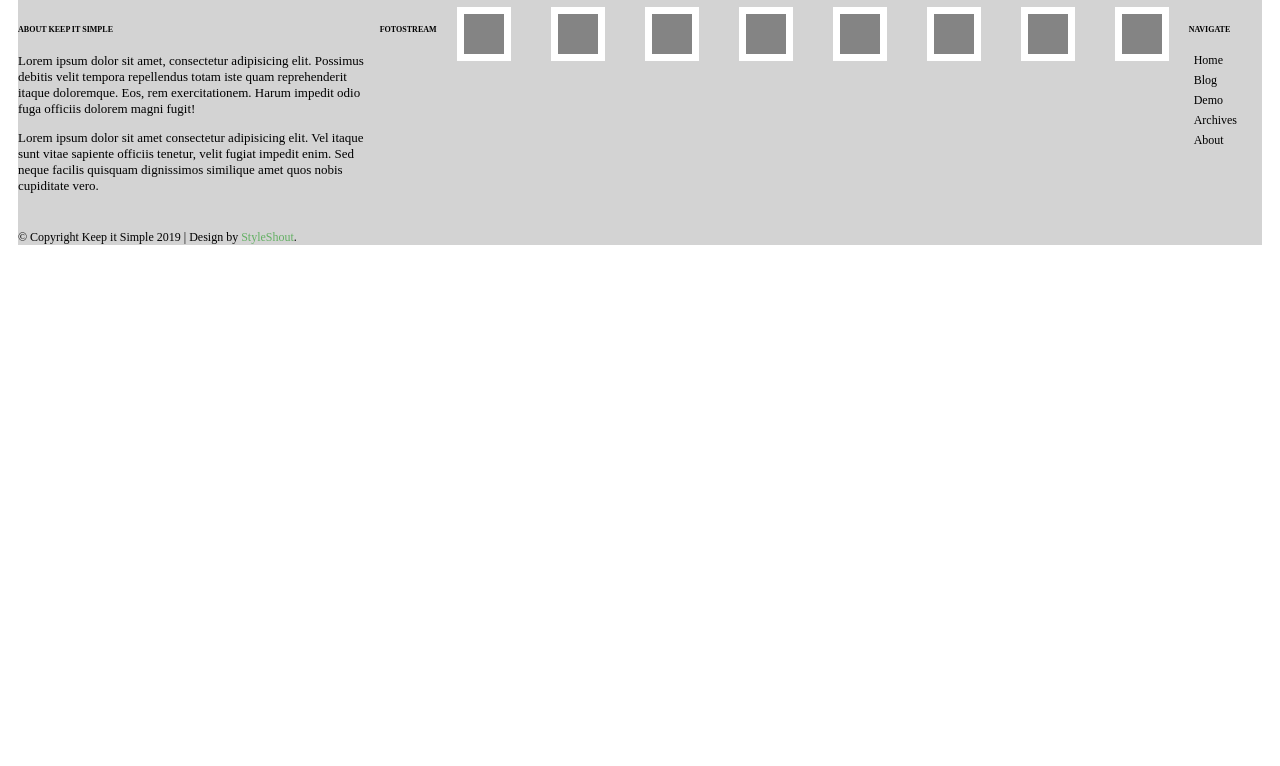
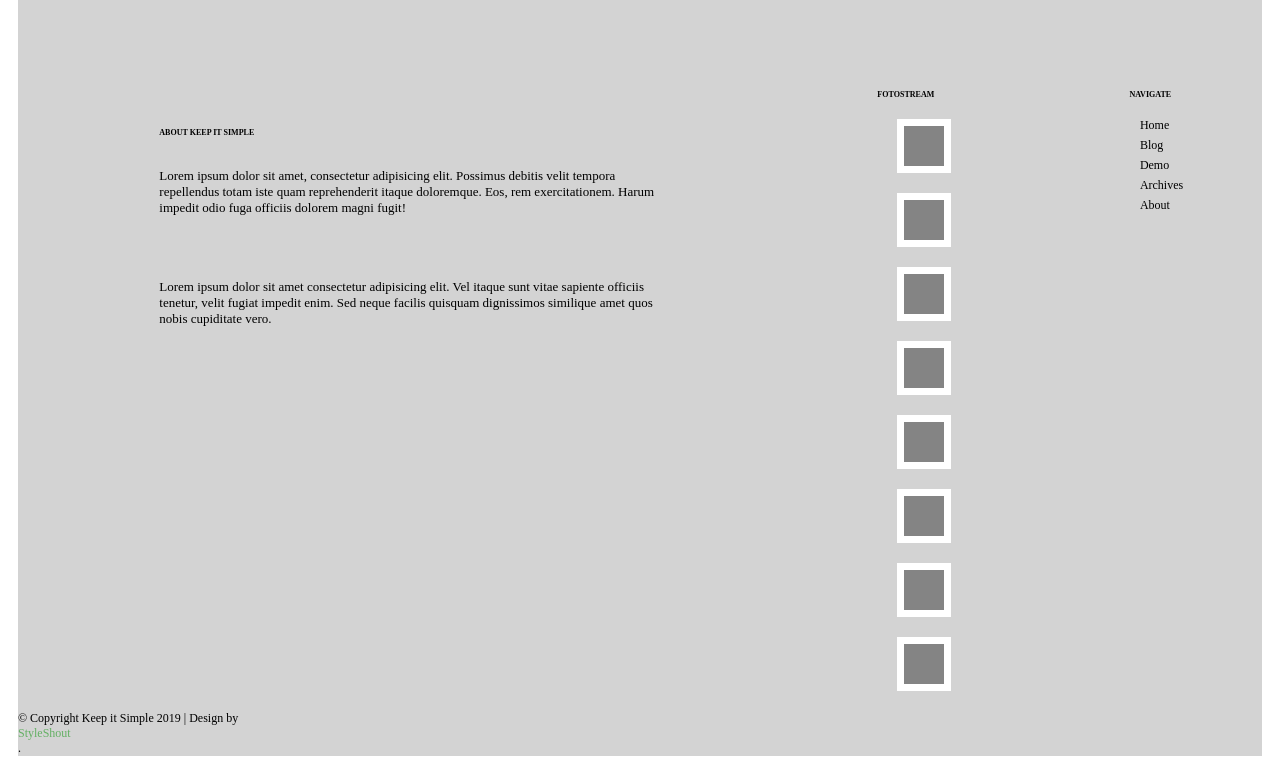
Before and after one commit to SusanaUlian/practicaNewspaper, a plain HTML site: page index.html in a window 1280 px wide. Shown: the part 1252-2018 px from the top of the page. Before the commit the page ends 1507 px from the top, so only its background shows below. Drawn offline with Linux system fonts and the light colour scheme.

Commit message:
cambios footer

```diff
--- a/index.html
+++ b/index.html
@@ -87,6 +87,7 @@
        <div class="tags">MULTIPURPOSE</div>
        <div class="tags">LANDING PAGE</div>
     </div>
+    <div>
        <h6>POPULAR POST.</h6>
        <ul class="post">
         <li>Sit amet consectetur adipisicing elit.</li>
@@ -96,8 +97,8 @@
     </div>
     </section>
     </main>
-    <footer>
-      <div class="footer-items">
+    <footer class="container">
+      <div class="container-flex-footer-items">
         <i class="fa-brands fa-facebook-f"></i>
         <i class="fa-brands fa-twitter"></i>
         <i class="fa-brands fa-youtube"></i>
@@ -106,14 +107,14 @@
         <i class="fa-brands fa-linkedin"></i>
         <i class="fa-brands fa-skype"></i>
       </div>
-      <div class="footer-about">
-      <div>
+      <section class="flex-justify-between">
+         <div class="container-flex-about">
         <h6>ABOUT KEEP IT SIMPLE</h6>
-        <p class="footer1">Lorem ipsum dolor sit amet, consectetur adipisicing elit. Possimus debitis velit tempora repellendus totam iste quam reprehenderit itaque doloremque. Eos, rem exercitationem. Harum impedit odio fuga officiis dolorem magni fugit!
+        <p>Lorem ipsum dolor sit amet, consectetur adipisicing elit. Possimus debitis velit tempora repellendus totam iste quam reprehenderit itaque doloremque. Eos, rem exercitationem. Harum impedit odio fuga officiis dolorem magni fugit!
         </p>
-        <p class="footer2">Lorem ipsum dolor sit amet consectetur adipisicing elit. Vel itaque sunt vitae sapiente officiis tenetur, velit fugiat impedit enim. Sed neque facilis quisquam dignissimos similique amet quos nobis cupiditate vero.</p>
+        <p>Lorem ipsum dolor sit amet consectetur adipisicing elit. Vel itaque sunt vitae sapiente officiis tenetur, velit fugiat impedit enim. Sed neque facilis quisquam dignissimos similique amet quos nobis cupiditate vero.</p>
       </div>
-      <div class="fotostream">
+      <div class="flex-wrap-fotostream">
         <h6>FOTOSTREAM</h6>
         <div class="cuadrado"></div>
         <div class="cuadrado"></div>
@@ -134,6 +135,7 @@
             <li>About</li>
         </ul>
       </div>
+    </section>
     </div>
     © Copyright Keep it Simple 2019 | Design by <span>StyleShout</span>.
     </footer>
--- a/style.css
+++ b/style.css
@@ -111,49 +111,56 @@ input {
 .ref {
     color: rgb(99, 176, 99);
 }
-footer {
+.container {
     margin: 10px;
     background-color: lightgrey;
     font-size: 12px;
+    display: flex;
+    flex-direction: column;
 }
-.footer-items {
+.container-flex-footer-items {
+    margin: 7%;
     text-align: center;
-    margin: 5%;
+    display: flex;
+    flex-direction: row;
+    justify-content:center;
+    letter-spacing: 20px;
+    font-size: 20px;
 
 }
-.footer1 {
-    margin-bottom: 3%;
-    text-align: left;
 
-}
-.footer2 {
-    margin-bottom: 10%;
-    text-align: left;
-
-}
 .cuadrado {
     width: 40px;
     height: 40px;
     background-color: rgb(132, 132, 132);
     border: 7px solid white;
-    margin-left: 20px;
-    margin-right: 20px;
-    ;
+    margin: 20px;
+    flex-wrap: wrap;
 
 }
 .lista-navigate {
     list-style-type: none;
     padding-left: 0%;
     font-size: 12px;
-    padding-top: 0%;
+    margin: 0% 10%;
+    justify-content: end;
 }
-.footer-about {
+.container-flex-about {
     display: flex;
-    margin-right: 20px;
+    margin: 3% 5%;
+    width: 40%;
+    flex-direction: column;
+    justify-content: left;
+}
+
+.flex-justify-between {
+    display: flex;
+    flex-direction:row;
+    flex-wrap: wrap;
+    justify-content: space-around;
+
 
 }
-.fotostream {
-    display: flex;
-    flex-direction:row;
-
+.flex-wrap-fotostream {
+flex-wrap: wrap;
 }
```
